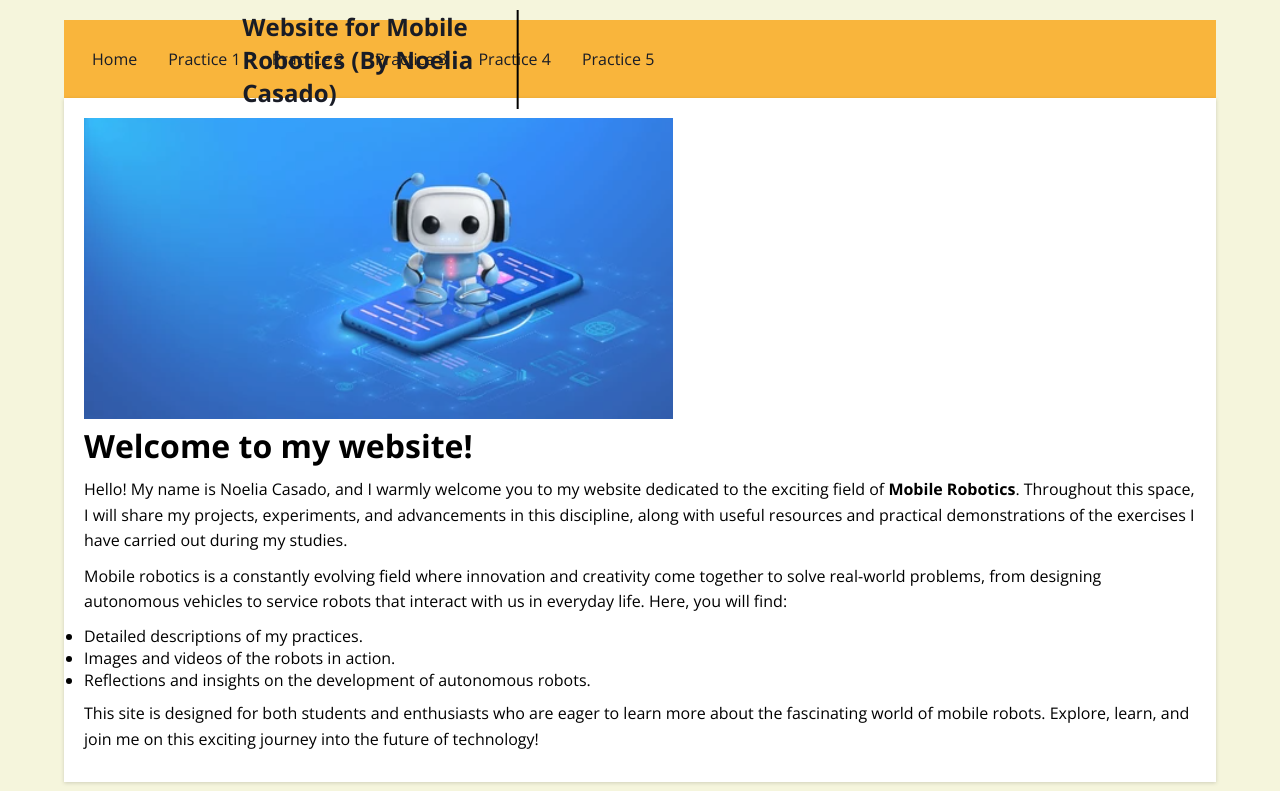
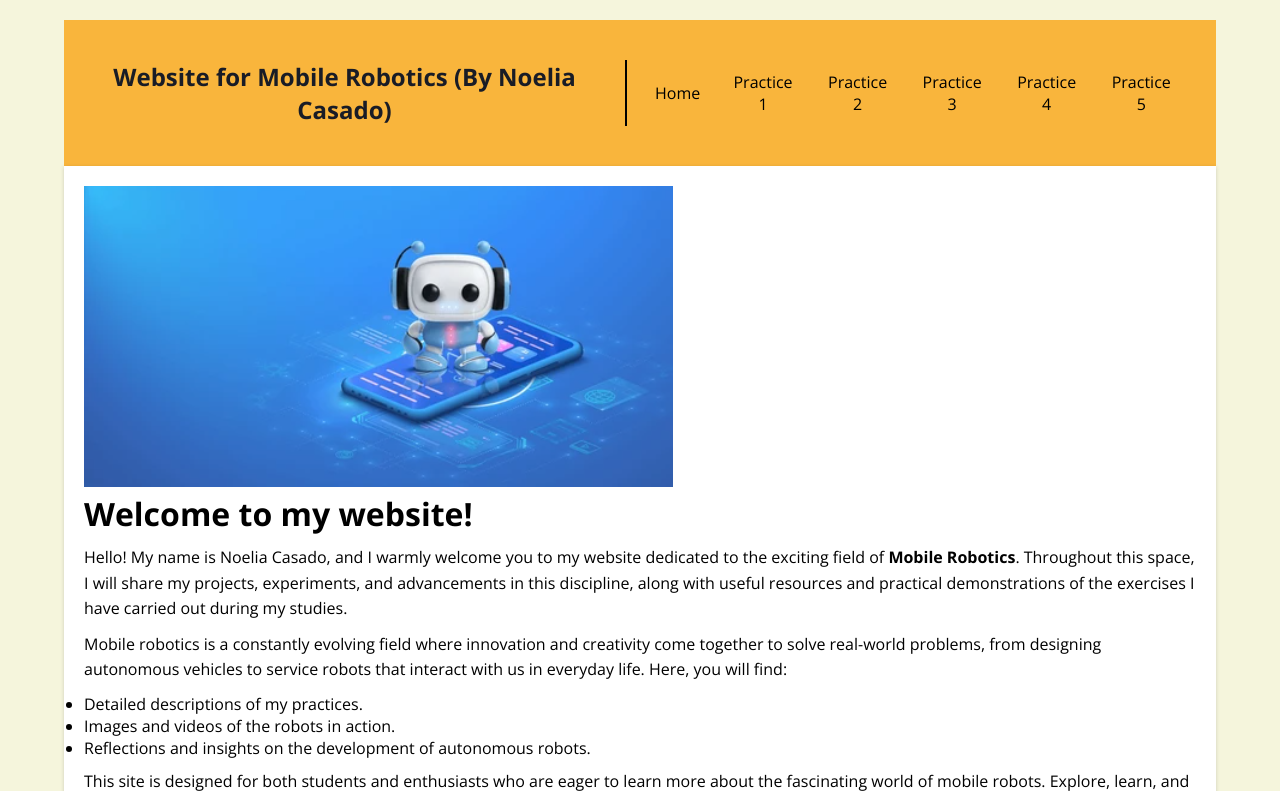
Before and after one commit to Noeliacj/Noeliacj.github.io, a PHP site: page /index.html in a window 1280 px wide. Shown: the top 791 px of the page. Run offline with PHP 8.4, Linux system fonts and the light colour scheme.

Commit message:
arreglo titulo y links

```diff
--- a/css/estilos.css
+++ b/css/estilos.css
@@ -30,14 +30,11 @@ header {
 .header-container {
     display: flex;
     align-items: center;
-    justify-content: space-between;
-    position: relative;
+    text-align: center;
+    padding: 20px 0;
 }
 
 .logo {
-    position: absolute;
-    left: 50%;
-    transform: translateX(-50%);
     margin-right: 20px;
     padding-right: 20px;
     border-right: 2px solid #000;
@@ -51,12 +48,19 @@ header {
     padding: 0;
     margin: 0;
     display: flex;
+    align-items: center;
+    justify-content: center;
     list-style: none;
 }
 
 .menu ul li {
     display: inline;
     margin-right: 15px;
+}
+
+.menu ul li a {
+    text-decoration: none;
+    color: inherit;
 }
 
 .menu a {
```
